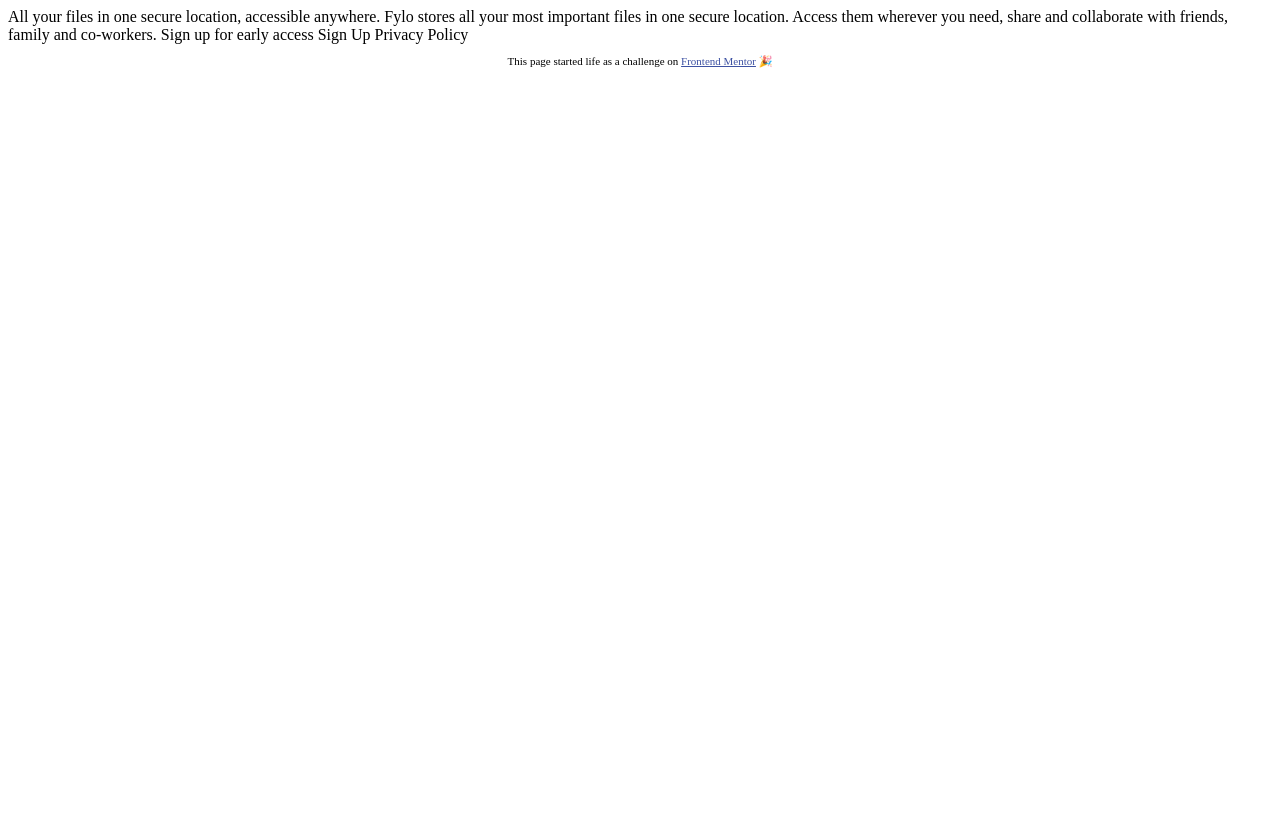
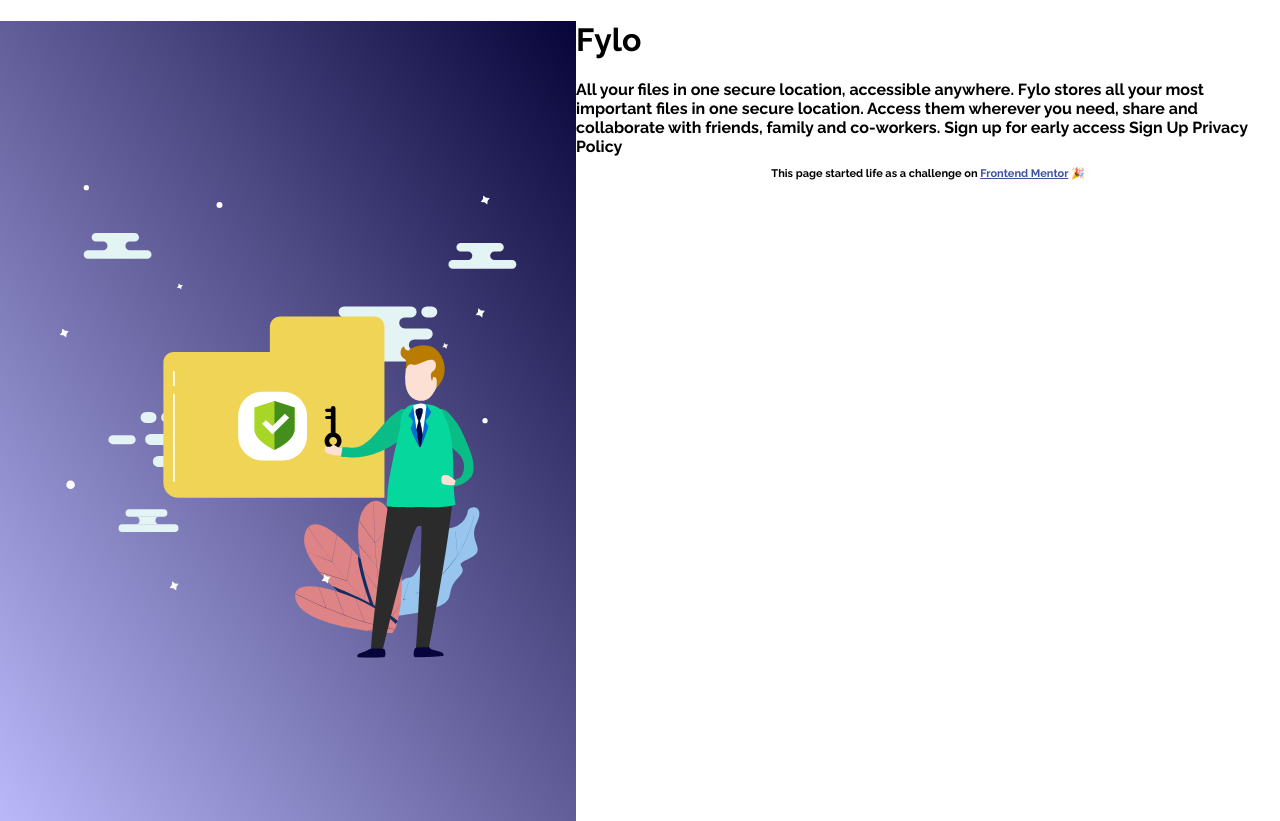
Before and after one commit to drood87/fylo-landing-page, a plain HTML site: page index.html in a window 1280 px wide. Before the commit the page ends 800 px from the top, so only its background shows below. Drawn offline with Linux system fonts and the light colour scheme.

Commit message:
added columns layout and styles

```diff
--- /dev/null
+++ b/assets/stylesheets/style.css
@@ -0,0 +1,45 @@
+/*=================================*/
+/*Globals                          */
+/*=================================*/
+body {
+	margin: 0;
+	padding: 0;
+	font-family: 'Raleway', sans-serif;
+}
+/*=================================*/
+/*Left Column styles               */
+/*=================================*/
+.left--column {
+	width: 45%;
+	float: left;
+}
+
+.illustration-main {
+ background-image: url("../../images/illustration-main.svg");
+ background-position: center;
+ background-repeat: no-repeat;
+ position: relative;
+ width: 100%;
+ height: 100%;
+}
+
+.background {
+	background: linear-gradient(to left bottom, hsl(243, 87%, 12%), hsl(243, 86%, 85%));
+	height: 100vh;
+}
+
+/*=================================*/
+/*Right Column styles              */
+/*=================================*/
+
+.right--column {
+	width: 55%;
+	margin-left: 45%;
+}
+.attribution {
+	font-size: 11px; text-align: center;
+}
+
+.attribution a {
+	color: hsl(228, 45%, 44%);
+}
--- a/index.html
+++ b/index.html
@@ -5,14 +5,31 @@
   <meta name="viewport" content="width=device-width, initial-scale=1.0"> <!-- displays site properly based on user's device -->
 
   <title>Frontend Mentor | Beta sign up split layout Challenge</title>
+  <link rel="stylesheet" type="text/css" href="./assets/stylesheets/style.css">
+  <link href="https://fonts.googleapis.com/css?family=Open+Sans:400,700|Raleway:700" rel="stylesheet">
 
-  <!-- Feel free to remove these styles or customise in your own stylesheet 👍 -->
-  <style>
-    .attribution { font-size: 11px; text-align: center; }
-    .attribution a { color: hsl(228, 45%, 44%); }
-  </style>
 </head>
+
 <body>
+
+  <div class="left--column">
+    <div class="background">
+      <div class="illustration-main"></div>
+    </div>
+  </div>
+
+  <div class="right--column">
+
+    <header>
+      <div class="fylo--logo"></div>
+      <h1>Fylo</h1>
+
+      <div class="social--media">
+        <div class="twitter--logo"></div>
+        <div class="facebook--logo"></div>
+        <div class="mail--logo"></div>
+      </div>
+    </header>
   All your files in one secure location, accessible anywhere.
 
   Fylo stores all your most important files in one secure location.
@@ -25,10 +42,13 @@
 
   Privacy Policy
 
-  <footer>
-    <p class="attribution">
-      This page started life as a challenge on <a href="https://www.frontendmentor.io?ref=challenge" target="_blank">Frontend Mentor</a> 🎉
-    </p>
-  </footer>
+    <footer>
+      <p class="attribution">
+        This page started life as a challenge on <a href="https://www.frontendmentor.io?ref=challenge" target="_blank">Frontend Mentor</a> 🎉
+      </p>
+    </footer>
+
+  </div>
+
 </body>
 </html>
```
